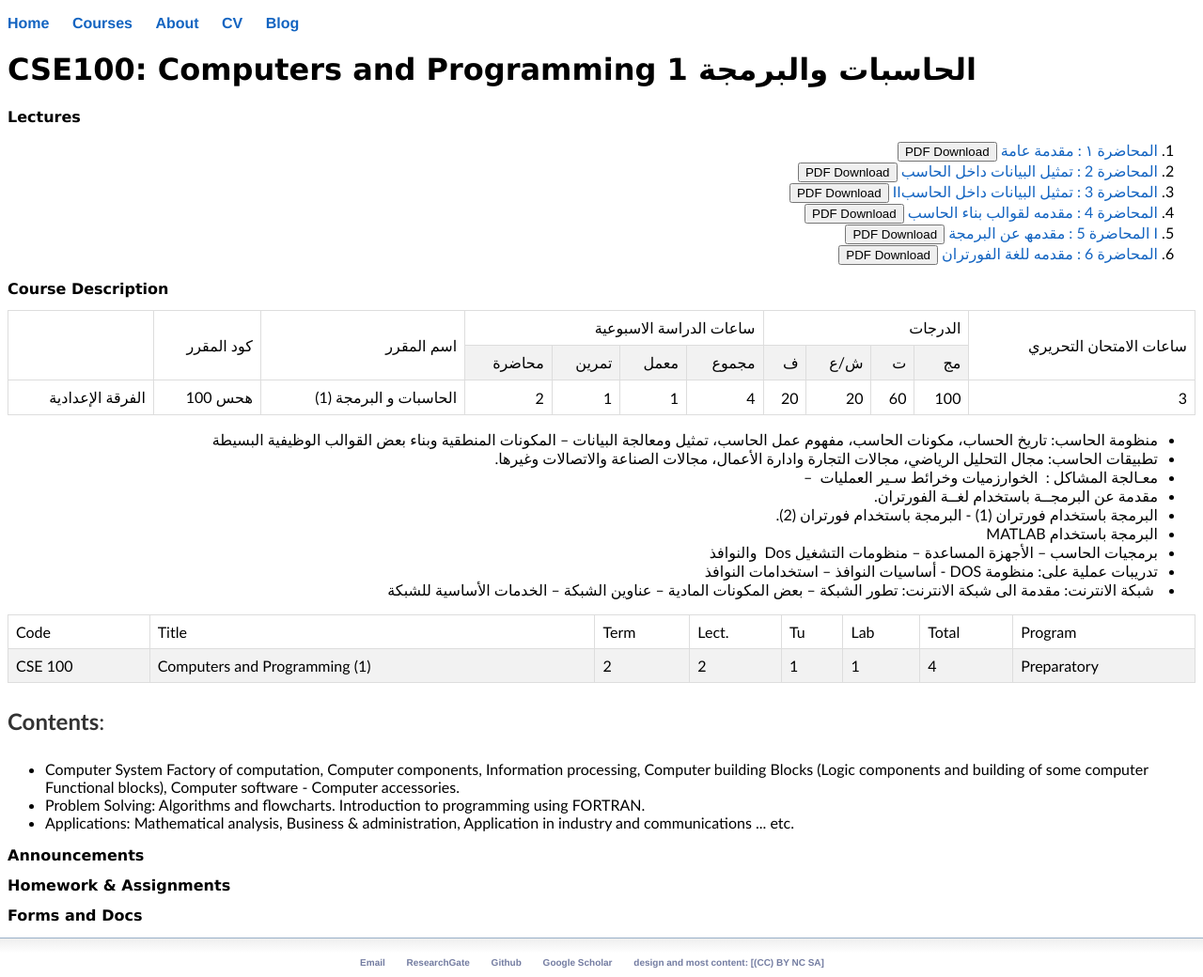
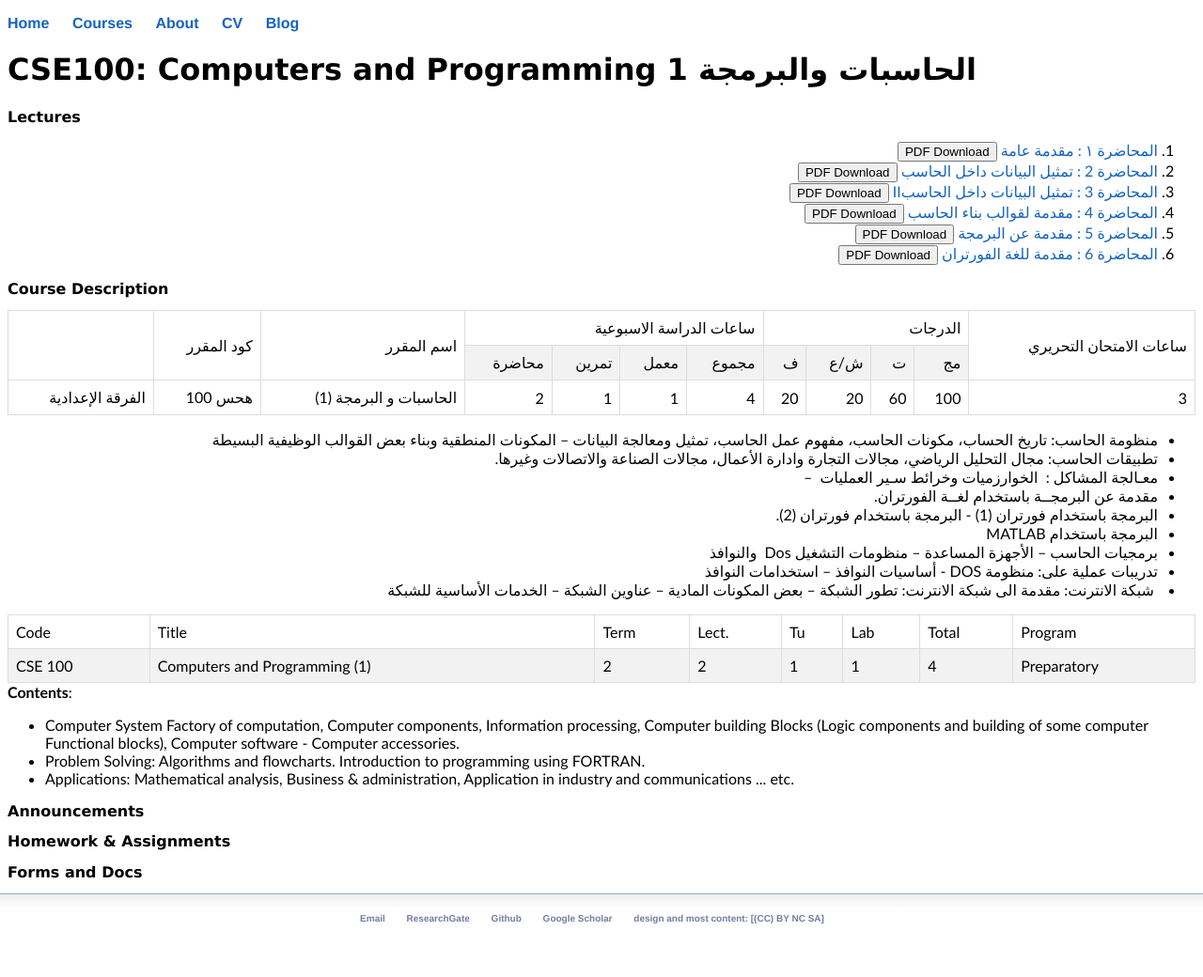
Before and after one commit to mnourgwad/mnourgwad.github.io, a Jekyll site: the page built from CSE100/index.html, in a window 1280 px wide. Shown: the whole page at 94% size. Built offline with Jekyll 4.4.1, drawn with Linux system fonts in a browser that asks for light colours; a script that is not in the unit is left out; after the commit the page ends 993 px from its top, so only the background shows below that.

Commit message:
corrected some typos

```diff
--- a/CSE100/index.html
+++ b/CSE100/index.html
@@ -14,13 +14,13 @@
 			<li><a href="lectures/CSE100ComputersAndProgrammingLec03.pdf">المحاضرة  3 : تمثيل البيانات داخل الحاسبII</a>
 					<a target="_blank" class="noCrossRef" href="lectures/CSE100ComputersAndProgrammingLec03.pdf"><button type="button" class="btn btn-default" aria-label="Left Align"><span class="glyphicon glyphicon-download-alt" aria-hidden="true"></span> PDF Download</button></a></li>
 
-			<li><a href="lectures/CSE100ComputersAndProgrammingLec04.pdf">المحاضرة 4 : مقدمه لقوالب بناء الحاسب</a>
+			<li><a href="lectures/CSE100ComputersAndProgrammingLec04.pdf">المحاضرة 4 : مقدمة لقوالب بناء الحاسب</a>
 			<a target="_blank" class="noCrossRef" href="lectures/CSE100ComputersAndProgrammingLec04.pdf"><button type="button" class="btn btn-default" aria-label="Left Align"><span class="glyphicon glyphicon-download-alt" aria-hidden="true"></span> PDF Download</button></a></li>
 
-			<li><a href="lectures/CSE100ComputersAndProgrammingLec05.pdf">I المحاضرة 5 : مقدمھ عن البرمجة</a>
+			<li><a href="lectures/CSE100ComputersAndProgrammingLec05.pdf">المحاضرة 5 : مقدمة عن البرمجة</a>
 			<a target="_blank" class="noCrossRef" href="lectures/CSE100ComputersAndProgrammingLec05.pdf"><button type="button" class="btn btn-default" aria-label="Left Align"><span class="glyphicon glyphicon-download-alt" aria-hidden="true"></span> PDF Download</button></a></li>
 
-			<li><a href="lectures/CSE100ComputersAndProgrammingLec06.pdf">المحاضرة  6 : مقدمه للغة الفورتران</a>
+			<li><a href="lectures/CSE100ComputersAndProgrammingLec06.pdf">المحاضرة  6 : مقدمة للغة الفورتران</a>
 			<a target="_blank" class="noCrossRef" href="lectures/CSE100ComputersAndProgrammingLec06.pdf"><button type="button" class="btn btn-default" aria-label="Left Align"><span class="glyphicon glyphicon-download-alt" aria-hidden="true"></span> PDF Download</button></a></li>
 
 						</ol>
@@ -61,7 +61,7 @@
 			  </tr>
 			</table>
 
-			<p><strong>Contents</strong>:</p>
+			<strong>Contents</strong>:
 			<ul>
 			<li>Computer System Factory of computation, Computer components, Information processing, Computer building Blocks (Logic components and building of some computer Functional blocks), Computer software - Computer accessories.</li>
 			<li>Problem Solving: Algorithms and flowcharts. Introduction to programming using FORTRAN.</li>
```
